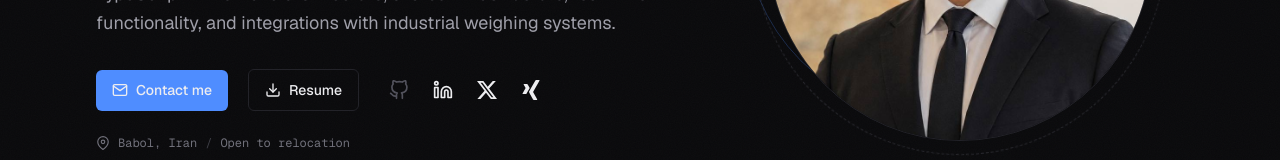
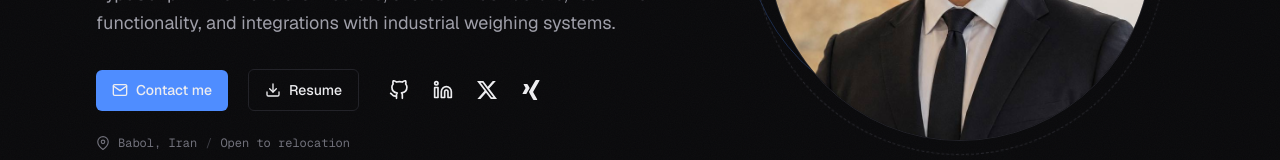
Before and after one commit to Kamyar-Ganjian/Portfolio, a Next.js app: page / in a window 1280 px wide. Shown: the part 467-627 px from the top of the page. Built offline with nearby package versions, Linux system fonts and the light colour scheme.

Commit message:
github link fix

```diff
--- a/src/components/Hero.tsx
+++ b/src/components/Hero.tsx
@@ -147,7 +147,7 @@ export default function Hero() {
             </a>
 
             <div className="flex items-center gap-1">
-              {/* <a
+              <a
                 href={links.github}
                 target="_blank"
                 rel="noopener noreferrer"
@@ -156,14 +156,7 @@ export default function Hero() {
                 className="inline-flex h-10 w-10 items-center justify-center rounded-md border border-transparent text-zinc-400 transition-colors hover:border-border hover:bg-surface hover:text-foreground"
               >
                 <FiGithub className="h-5 w-5" />
-              </a> */}
-              <span
-                aria-disabled="true"
-                title="Unavailable — recovery pending"
-                className="inline-flex h-10 w-10 cursor-not-allowed items-center justify-center rounded-md text-zinc-600"
-              >
-                <FiGithub className="h-5 w-5" />
-              </span>
+              </a>
               {linkedInAvailable ? (
                 <a
                   href={links.linkedin}
```
